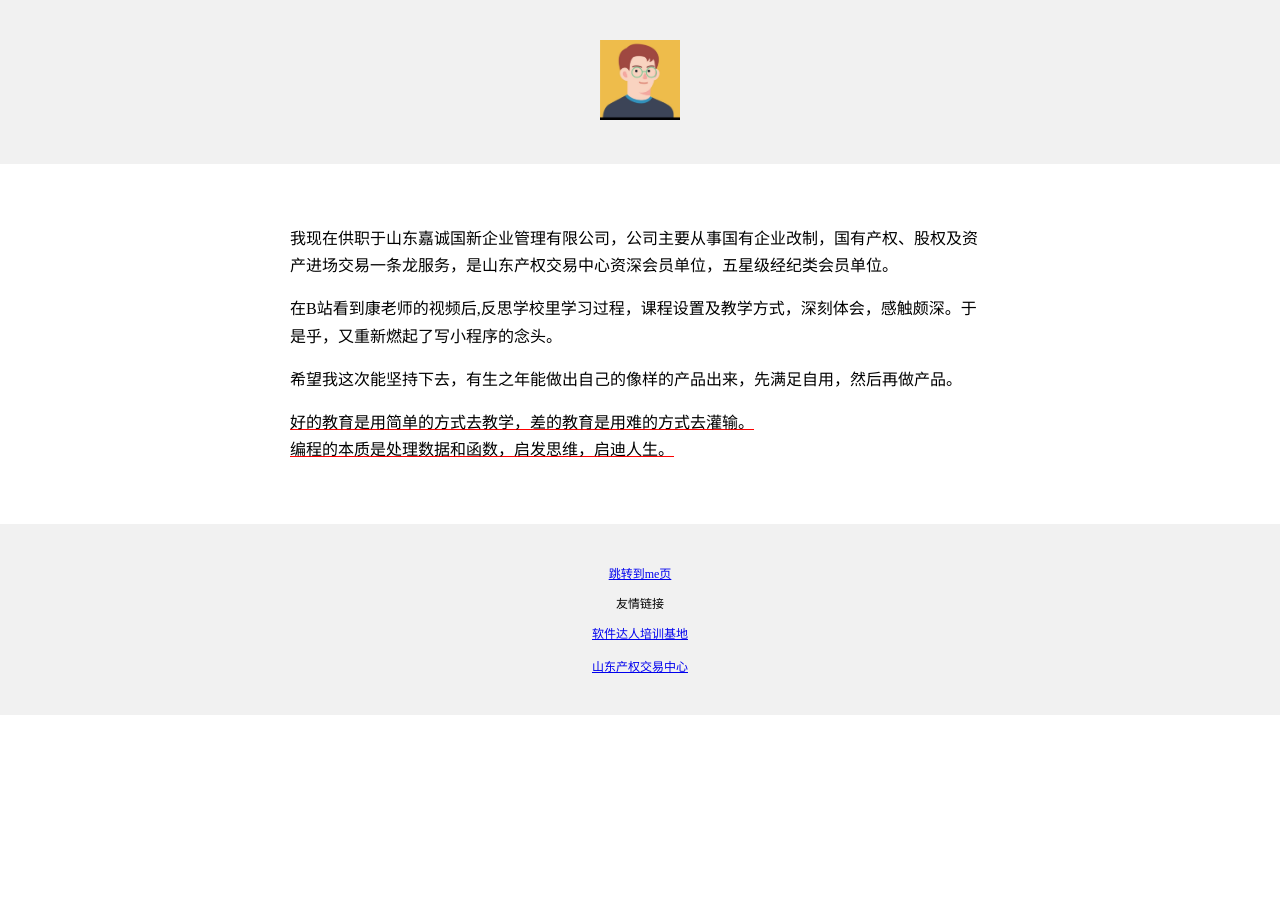
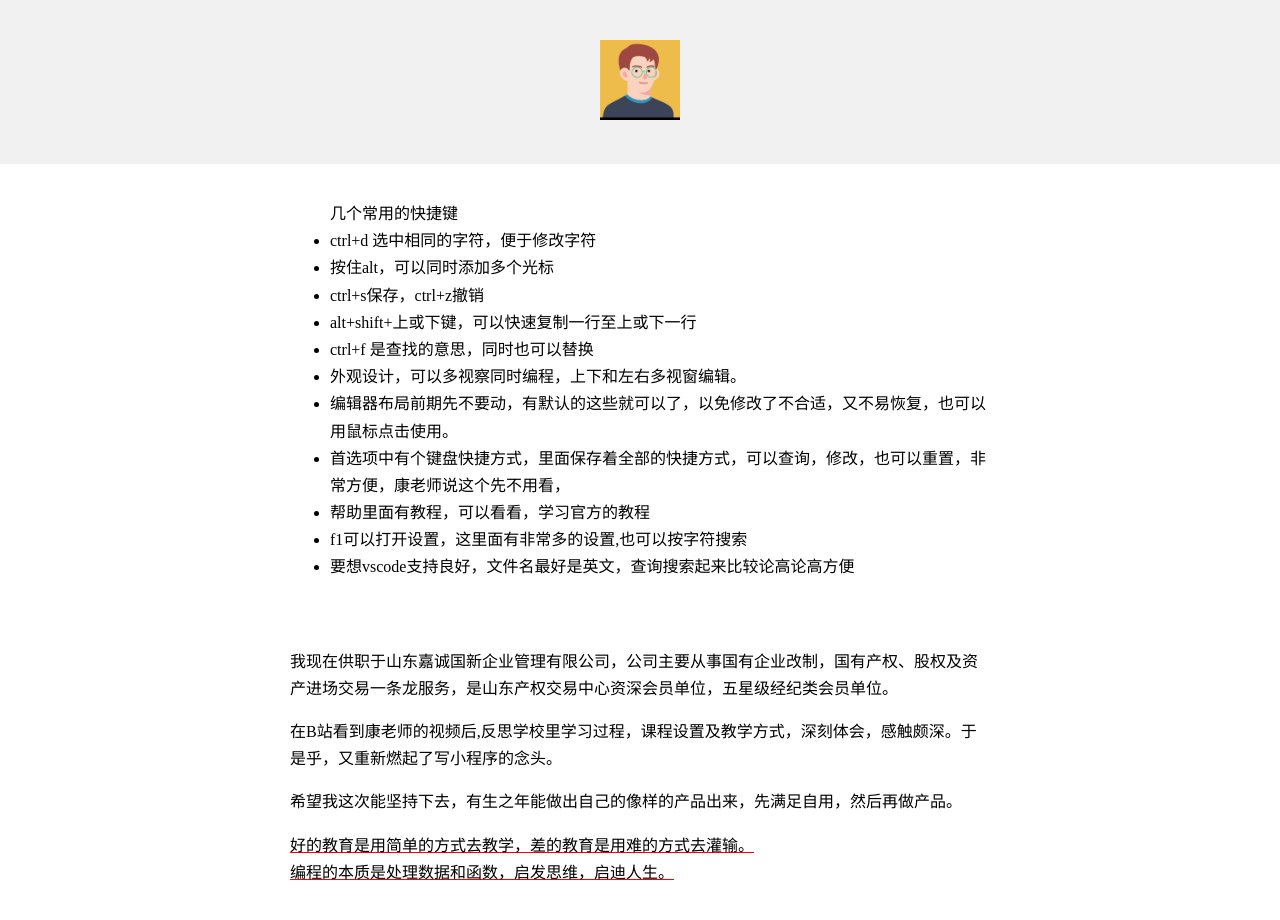
Before and after one commit to sdjqs/js01, a plain HTML site: page index.html in a window 1280 px wide. Shown: the top 920 px of the page. Before the commit the page ends 800 px from the top, so only its background shows below. Drawn offline with Linux system fonts and the light colour scheme.

Commit message:
Update index.html

```diff
--- a/index.html
+++ b/index.html
@@ -1,7 +1,7 @@
 <!DOCTYPE html>
 <html lang="zh-CN">
   <head>
-    <meta charset="utf-8">
+    <meta charset="utf-8" />
     <meta name="viewport" content="width=device-width, initial-scale=1" />
     <title>My Personal Page</title>
     <style>
@@ -11,13 +11,47 @@
     </style>
   </head>
   <body>
-	 <div style="background-color: #f1f1f1; text-align: center; padding: 40px">
-      <img src="./webheadimage.jpg" alt="jiaqingshan" width="80px" height="80px" />
+    <div style="background-color: #f1f1f1; text-align: center; padding: 40px">
+      <img
+        src="./webheadimage.jpg"
+        alt="jiaqingshan"
+        width="80px"
+        height="80px"
+      />
     </div>
     <div
       style="
         max-width: 700px;
-        margin: 30px auto;
+        margin: 5px auto;
+        padding: 15px;
+        line-height: 1.7;
+      "
+    >
+      <ul>
+        几个常用的快捷键
+        <li>ctrl+d 选中相同的字符，便于修改字符</li>
+        <li>按住alt，可以同时添加多个光标</li>
+        <li>ctrl+s保存，ctrl+z撤销</li>
+        <li>alt+shift+上或下键，可以快速复制一行至上或下一行</li>
+        <li>ctrl+f 是查找的意思，同时也可以替换</li>
+        <li>外观设计，可以多视察同时编程，上下和左右多视窗编辑。</li>
+        <li>
+          编辑器布局前期先不要动，有默认的这些就可以了，以免修改了不合适，又不易恢复，也可以用鼠标点击使用。
+        </li>
+        <li>
+          首选项中有个键盘快捷方式，里面保存着全部的快捷方式，可以查询，修改，也可以重置，非常方便，康老师说这个先不用看，
+        </li>
+        <li>帮助里面有教程，可以看看，学习官方的教程</li>
+        <li>f1可以打开设置，这里面有非常多的设置,也可以按字符搜索</li>
+        <li>
+          要想vscode支持良好，文件名最好是英文，查询搜索起来比较论高论高方便
+        </li>
+      </ul>
+    </div>
+    <div
+      style="
+        max-width: 700px;
+        margin: 5px auto;
         padding: 15px;
         line-height: 1.7;
       "
@@ -31,7 +65,7 @@
       <p>
         希望我这次能坚持下去，有生之年能做出自己的像样的产品出来，先满足自用，然后再做产品。
       </p>
-      <p style="text-decoration: underline red ">
+      <p style="text-decoration: underline red">
         好的教育是用简单的方式去教学，差的教育是用难的方式去灌输。<br />编程的本质是处理数据和函数，启发思维，启迪人生。
       </p>
     </div>
@@ -43,7 +77,7 @@
         font-size: 12px;
       "
     >
-	 <a href="./me.html">跳转到me页</a>
+      <a href="./me.html">跳转到me页</a>
       <p>友情链接</p>
       <a href="https://kangwenchang.com">软件达人培训基地</a><br /><br />
       <a href="http://www.sdcqjy.com/">山东产权交易中心</a>
```
